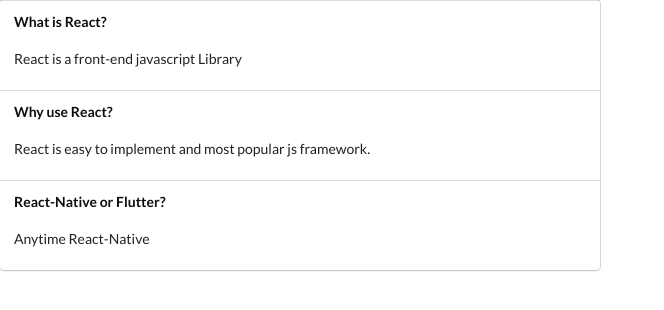
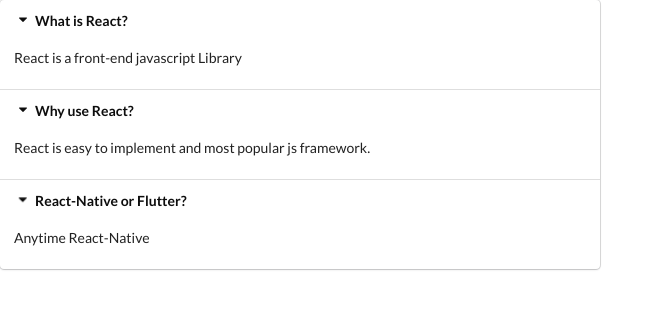
Before and after one commit to Shubham-503/Widgets, a React (Create React App) app: page / in a window 1280 px wide. Shown: the top 310 px of the page, without its empty margins (0-664 px from the left). Built offline with nearby package versions, Linux system fonts and the light colour scheme.

Commit message:
Fix clasname of semantic

```diff
--- a/src/components/Accordion.js
+++ b/src/components/Accordion.js
@@ -3,13 +3,13 @@
 function Accordion({ items }) {
   const renderedItems = items.map((item) => {
     return (
-      <div key={item.title}>
+      <React.Fragment key={item.title}>
         <div className="title active">
-          <i className="dropdown item"></i>
+          <i className="dropdown icon"></i>
           {item.title}
         </div>
         <div className="content active">{item.content}</div>
-      </div>
+      </React.Fragment>
     );
   });
 
```
